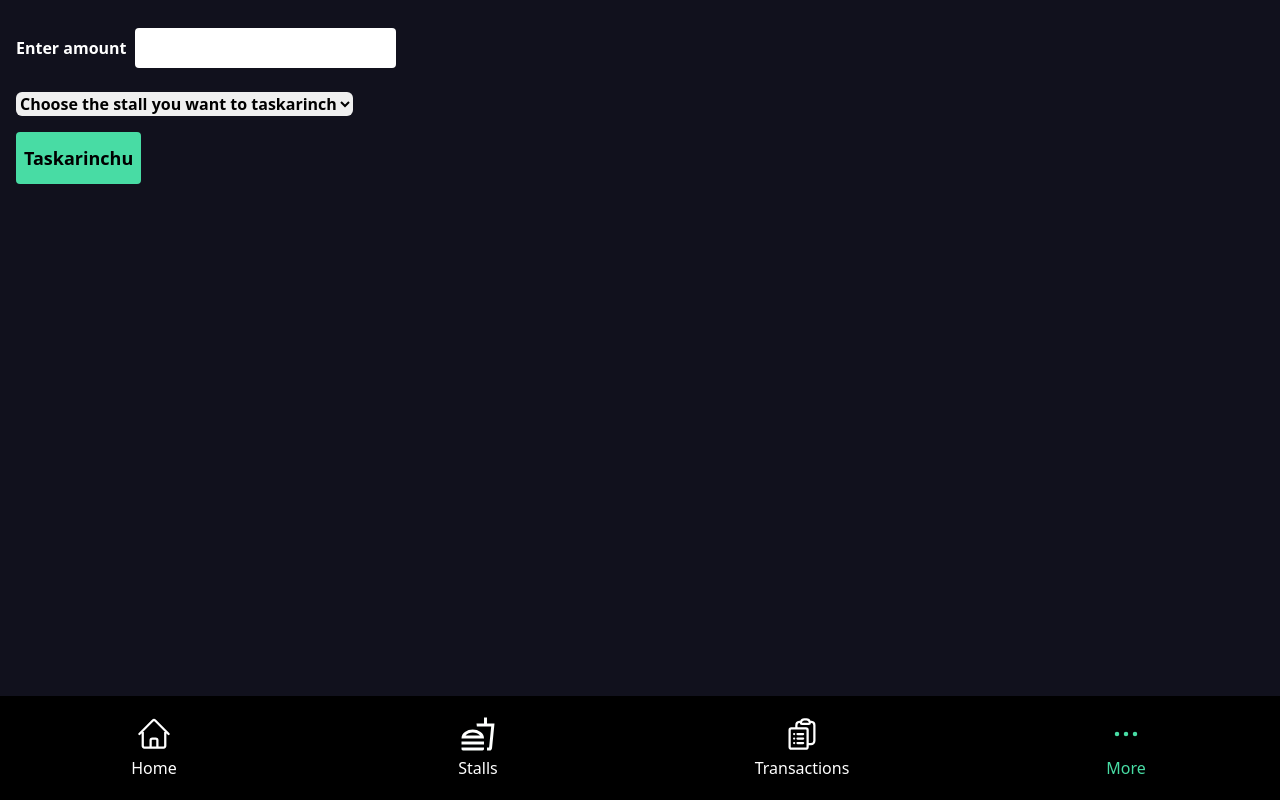
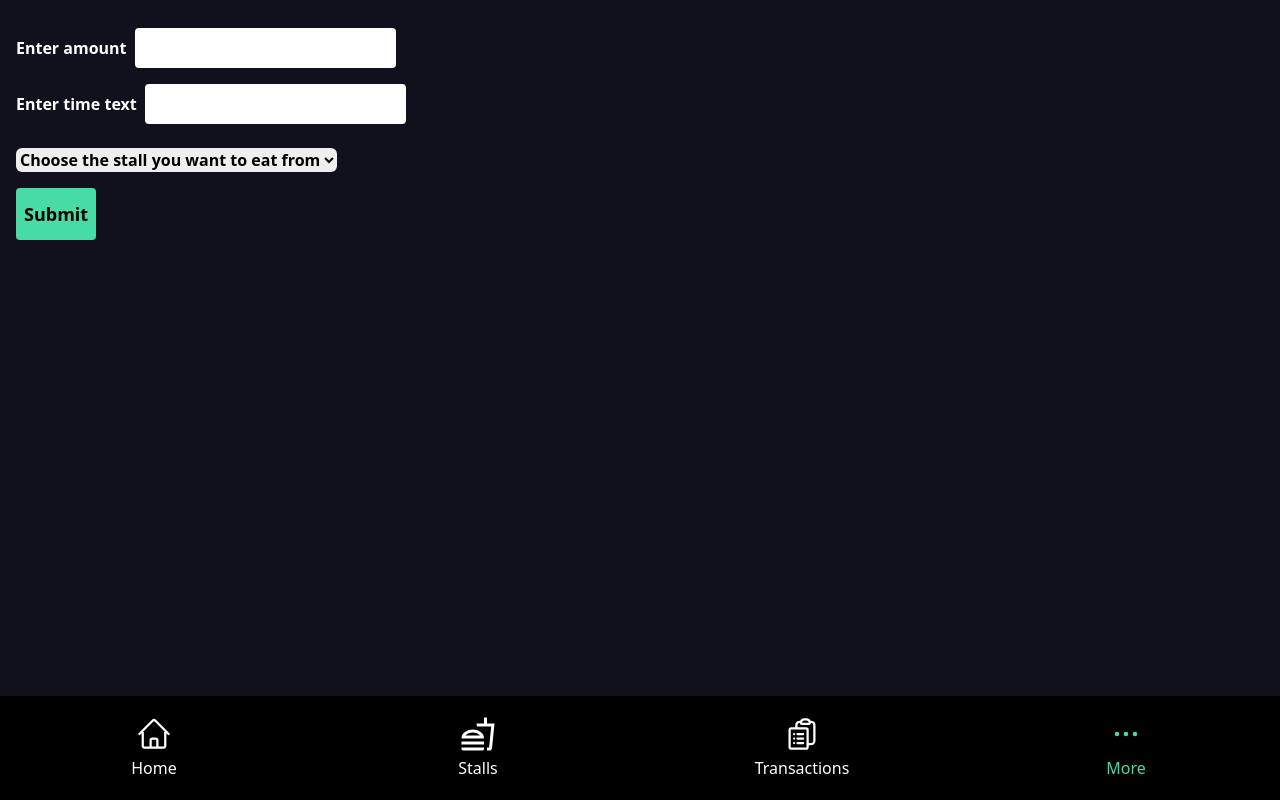
Before and after one commit to karthik11135/dpay.delta, a React (Vite) app: page /more in a window 1280 px wide. Built offline with nearby package versions, Linux system fonts and the light colour scheme.

Commit message:
its done

```diff
--- a/src/App.tsx
+++ b/src/App.tsx
@@ -3,15 +3,17 @@ import { Routes, Route } from "react-router-dom";
 import Home from "./components/Home";
 import "./App.css";
 import { MorePage } from "./components/MorePage";
+import Payment from "./components/Payment";
 
 function App() {
   return (
     <BrowserRouter>
       <Routes>
         <Route path="/" element={<Home />}></Route>
-        <Route path='/stalls' element={<Home />}></Route>
-        <Route path='/transactions' element={<Home />}></Route>
-        <Route path='/more' element={<MorePage />}></Route>
+        <Route path="/stalls" element={<Home />}></Route>
+        <Route path="/transactions" element={<Home />}></Route>
+        <Route path="/more" element={<MorePage />}></Route>
+        <Route path="/payment" element={<Payment />}></Route>
       </Routes>
     </BrowserRouter>
   );
--- a/src/components/MorePage.tsx
+++ b/src/components/MorePage.tsx
@@ -1,19 +1,52 @@
-
+import { useState } from "react";
 import BottomBar from "./BottomBar";
-
+import { useNavigate } from "react-router-dom";
 
 export const MorePage = () => {
+  const [balance, setBalance] = useState("");
+  const [timeText, setTimeText] = useState("");
+  const [shop, setShop] = useState("");
+  const navigate = useNavigate();
+
+  const getDetailsHandler = (e: React.FormEvent<HTMLElement>) => {
+    e.preventDefault();
+    navigate(`/payment/?shop=${shop}&amount=${balance}&timeText=${timeText}`);
+  };
+
   return (
     <div className="h-screen font-bold bg-bgColor">
       <BottomBar />
-      <form className="px-4 mx-auto py-5">
+      <form onSubmit={getDetailsHandler} className="px-4 mx-auto py-5">
         <div>
           <label className="text-white">Enter amount</label>
-          <input type="text" className="rounded focus:outline-none p-2 m-2" />
+          <input
+            onChange={(e: React.FormEvent<HTMLInputElement>) =>
+              setBalance(e.currentTarget.value)
+            }
+            type="text"
+            className="rounded focus:outline-none p-2 m-2"
+          />
+        </div>
+        <div>
+          <label className="text-white">Enter time text</label>
+          <input
+            onChange={(e: React.FormEvent<HTMLInputElement>) =>
+              setTimeText(e.currentTarget.value)
+            }
+            type="text"
+            className="rounded focus:outline-none p-2 m-2"
+          />
         </div>
         <div className="my-4">
-          <select name="pets" id="pet-select" className="rounded-md">
-            <option value="">Choose the stall you want to taskarinch</option>
+          <select
+            onChange={(e: React.ChangeEvent<HTMLSelectElement>) =>
+              setShop(e.currentTarget.value)
+            }
+            name="pets"
+            id="pet-select"
+            className="rounded-md"
+          >
+            <option value="">Choose the stall you want to eat from</option>
             <option value="Rolls on Wheels">Rolls on Wheels</option>
             <option value="Fuzan">Fuzan</option>
             <option value="Wings on Fire">Wings on Fire</option>
@@ -28,9 +61,11 @@ export const MorePage = () => {
             <option value="Kamartaj Momos">Kamartaj Momos</option>
           </select>
         </div>
-
-        <button className="bg-greenColor text-lg px-2 py-3 rounded ">
-          Taskarinchu
+        <button
+          type="submit"
+          className="bg-greenColor text-lg px-2 py-3 rounded "
+        >
+          Submit
         </button>
       </form>
     </div>
--- /dev/null
+++ b/src/components/Payment.tsx
@@ -0,0 +1,50 @@
+
+import { useNavigate, useSearchParams } from "react-router-dom";
+import BottomBar from "./BottomBar";
+
+const Payment = () => {
+  const [searchParams] = useSearchParams();
+  const navigate = useNavigate();
+  const balance = searchParams.get("amount");
+  const shopName = searchParams.get("shop");
+  const timeText = searchParams.get("timeText");
+
+  return (
+    <div className="h-screen bg-bgColor overflow-scroll">
+      <BottomBar />
+      <div className="px-3 py-2 pt-4 mb-32">
+        <img src="/paymenttick.jpg"></img>
+        <div className="text-center">
+          <h1 className="text-white mb-5 font-medium text-center text-4xl">
+            Payment Successful
+          </h1>
+          <p className="text-greenColor mb-4 font-bold text-6xl">
+            &#8377; {balance}
+          </p>
+          <p className=" text-slate-500 tracking-wide text-xl">Paid To:</p>
+          <h2 className="text-white mb-5 font-semibold text-4xl tracking-wide">
+            {shopName}
+          </h2>
+          <p className="text-greenColor mb-2 text-2xl">
+            {timeText} Sep 29, 2024
+          </p>
+          <p className="text-slate-500 mb-1 tracking-wide text-xl">
+            Payment Ref Id:
+          </p>
+          <p className="text-slate-200 font-light text-xl tracking-wider">
+            0c54de55-bh01 <br></br>-4cf3-bfe3-...
+          </p>
+
+          <p
+            onClick={() => navigate("/more")}
+            className="px-10 py-2 text-white text-2xl font-light my-3 mx-auto rounded-md bg-slate-800 w-fit"
+          >
+            Back
+          </p>
+        </div>
+      </div>
+    </div>
+  );
+};
+
+export default Payment;
```
Also changed, not shown: public/paymenttick.jpg (added), 1 other file (tests, documents, lock files or other folders).
